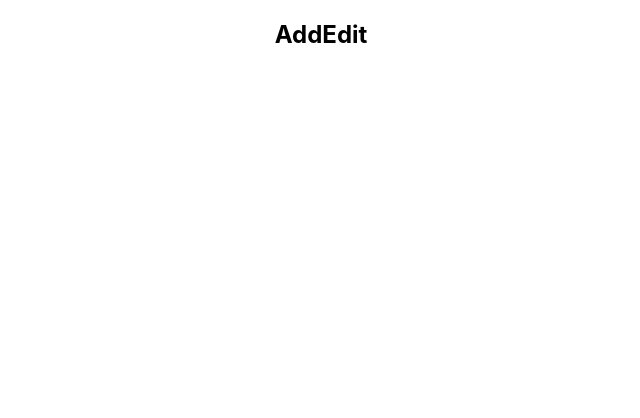
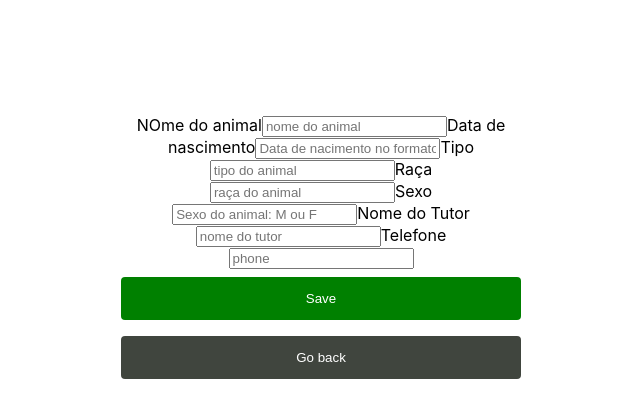
Before and after one commit to RECRUT-AI/desafio-dev-fullstack-jr, a React (Create React App) app in the folder client/: page /addContact in a window 1280 px wide. Shown: the top 418 px of the page, without its empty margins (319-959 px from the left). Built offline with nearby package versions, Linux system fonts and the light colour scheme.

Commit message:
create form to add animal

```diff
--- /dev/null
+++ b/client/src/pages/AddEdit.css
@@ -0,0 +1,36 @@
+select {
+    width:100%;
+    padding: 12px 20px;
+    margin: 8px 0px;
+    display: inline-block;
+    border: 1px solid #ccc;
+    border-radius: 4px;
+    box-sizing: border-box;
+}
+
+input[type= "submit"]{
+    width: 100%;
+    background-color: green;
+    color: white;
+    padding: 14px 20px;
+    margin: 8px 0px;
+    border: none;
+    border-radius:4px;
+    cursor: pointer;
+}
+
+input[type="submit"]:hover{
+background-color: rgb(145, 240, 136);
+}
+
+
+input[type="button"]{
+    width: 100%;
+    background-color: #40453e;
+    color: white;
+    padding: 14px 20px;
+    margin: 8px 0;
+    border: none;
+    border-radius: 4px;
+    cursor: pointer;
+}
--- a/client/src/pages/AddEdit.js
+++ b/client/src/pages/AddEdit.js
@@ -1,11 +1,159 @@
-import React from 'react'
+import React, { useState, useEffect } from "react";
+import { useNavigate, useParams, Link } from "react-router-dom";
+import "./AddEdit.css";
+import axios from "axios";
+import { toast } from "react-toastify";
+
+const initialState = {
+  nome: "",
+  nascimento: "",
+  tipo: "",
+  raca: "",
+  sexo: "",
+  nome_tutor: "",
+  phone: "",
+};
 
 export const AddEdit = () => {
+  const [state, setState] = useState(initialState);
+  const { nome, nascimento, tipo, raca, sexo, nome_tutor, phone } = state;
+
+//   const history = useHistory();
+    const navigate = useNavigate();
+
+  const handleSubmit = (e) => {
+    e.preventDefault();
+    if (
+      !nome ||
+      !nascimento ||
+      !tipo ||
+      !raca ||
+      !sexo ||
+      !nome_tutor ||
+      !phone
+    ) {
+      toast.error("Preencha devidamente todos os campos");
+    } else {
+      axios
+        .post("http://localhost:5000/api/post", {
+          nome,
+          nascimento,
+          tipo,
+          raca,
+          sexo,
+          nome_tutor,
+          phone,
+        })
+        .then(() => {
+          setState({
+            nome: "",
+            nascimento: "",
+            tipo: "",
+            raca: "",
+            sexo: "",
+            nome_tutor: "",
+            phone: "",
+          });
+        })
+        .catch((err) => toast.error(err.response.data));
+        toast.success("Animal adicionado com sucesso, go back");
+      setTimeout(() => navigate.push("/"), 500);
+    }
+  };
+
+  const handleInputChange = (e) => {
+    const { name, value } = e.target;
+    setState({ ...state, [name]: value });
+  };
+
   return (
-    <div>
-        <h2>AddEdit</h2>
+    <div style={{ marginTop: "100px" }}>
+      <form
+        style={{
+          margin: "auto",
+          padding: "15px",
+          maxWidth: "400px",
+          alignContent: "center",
+        }}
+        onSubmit={handleSubmit}
+      >
+
+        <label htmlFor="nome">NOme do animal</label>
+        <input
+          type="text"
+          id="nome"
+          name="nome"
+          placeholder="nome do animal"
+          value={nome}
+          onChange={handleInputChange}
+        />
+
+        <label htmlFor="nascimento">Data de nascimento</label>
+        <input
+          type="text"
+          id="nascimento"
+          name="nascimento"
+          placeholder="Data de nacimento no formato"
+          value={nascimento}
+          onChange={handleInputChange}
+        />
+
+        <label htmlFor="tipo">Tipo</label>
+        <input
+          type="text"
+          id="tipo"
+          name="tipo"
+          placeholder="tipo do animal"
+          value={tipo}
+          onChange={handleInputChange}
+        />
+
+        <label htmlFor="raca">Raça</label>
+        <input
+          type="text"
+          id="raca"
+          name="raca"
+          placeholder="raça do animal"
+          value={raca}
+          onChange={handleInputChange}
+        />
+
+        <label htmlFor="sexo">Sexo</label>
+        <input
+          type="text"
+          id="sexo"
+          name="sexo"
+          placeholder="Sexo do animal: M ou F"
+          value={sexo}
+          onChange={handleInputChange}
+        />
+
+        <label htmlFor="nome_tutor">Nome do Tutor</label>
+        <input
+          type="text"
+          id="nome_tutor"
+          name="nome_tutor"
+          placeholder="nome do tutor"
+          value={nome_tutor}
+          onChange={handleInputChange}
+        />
+
+        <label htmlFor="phone">Telefone</label>
+        <input
+          type="number"
+          id="phone"
+          name="phone"
+          placeholder="phone"
+          value={phone}
+          onChange={handleInputChange}
+        />
+        <input type="submit" value="Save" />
+        <Link to="/">
+          <input type="button" value="Go back" />
+        </Link>
+      </form>
     </div>
-  )
-}
+  );
+};
 
 export default AddEdit;
```
